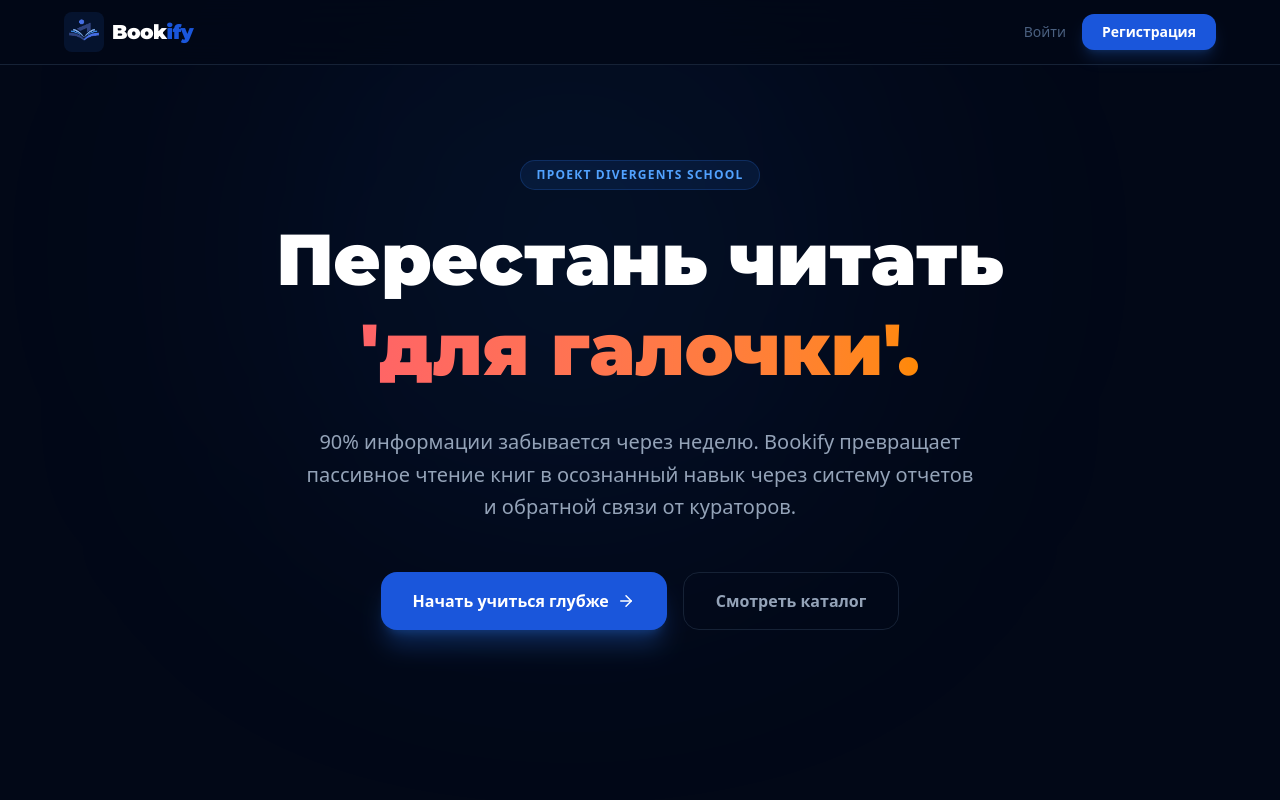
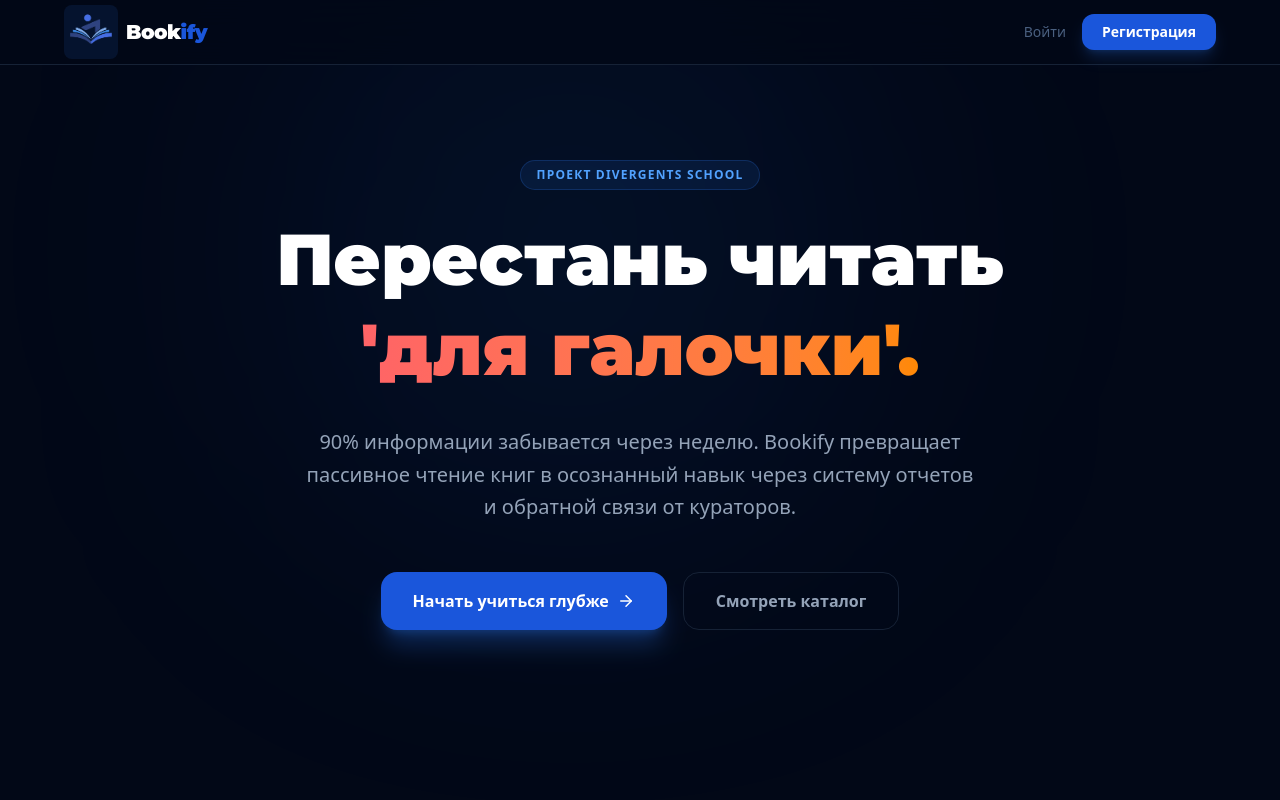
Before and after one commit to Magzhan2010/Bookify, a Next.js app: page / in a window 1280 px wide. Shown: the top 800 px of the page. Built offline with nearby package versions, Linux system fonts and the light colour scheme.

Commit message:
Add the logo to landing page

```diff
--- a/app/library/page.jsx
+++ b/app/library/page.jsx
@@ -171,17 +171,15 @@ const Library = () => {
             <SkeletonGrid />
           ) : filtered.length > 0 ? (
             <>
-              {/* КОМПОНЕНТ КНИГ */}
               <Books books={filtered} myFinishedId={myFinishedId} myReadingId={myReadingId} />
 
-              {/* ВОТ ОН - НЕВИДИМЫЙ РАДАР В САМОМ НИЗУ! */}
               <div ref={observerRef} className="h-10 w-full flex justify-center items-center mt-10">
                 {page > 1 && hasMore && (
                   <div className="w-8 h-8 border-4 border-blue-500/30 border-t-blue-500 rounded-full animate-spin"></div>
                 )}
               </div>
 
-              {/* СООБЩЕНИЕ КОНЦА СПИСКА */}
+
               {!hasMore && books.length > 0 && (
                 <p className="text-center text-[#4a6080] py-10 text-sm">Вы достигли конца списка 📚</p>
               )}
--- a/app/page.js
+++ b/app/page.js
@@ -29,10 +29,9 @@ export default function LandingPage() {
       {/* 1. NAV */}
       <nav className="fixed top-0 w-full z-50 bg-[#020817]/80 backdrop-blur-xl border-b border-[#162236]">
         <div className="max-w-[1200px] mx-auto px-6 h-16 flex items-center justify-between">
-          {/* ДОБАВЛЕНО ЛОГО */}
           <Link href="/" className="flex items-center gap-2">
             <div className="relative overflow-hidden rounded-lg bg-blue-500/10 p-0.5">
-              <Image src="/lb_logo.png" width={36} height={36} alt="Bookify" className="object-contain" />
+              <Image src="/lb_logo.png" width={50} height={50} alt="Bookify" className="object-contain" />
             </div>
             <h1 className="font-black text-xl tracking-tight">
               Book<span className="text-[#1a56db]">ify</span>
@@ -120,7 +119,6 @@ export default function LandingPage() {
         </div>
       </section>
 
-      {/* 4. РЕШЕНИЕ (Как это работает) */}
       <section className="py-20 px-6 relative z-10">
         <div className="max-w-[1000px] mx-auto text-center mb-16">
           <motion.h2
@@ -173,7 +171,6 @@ export default function LandingPage() {
         </motion.div>
       </section>
 
-      {/* 5. НОВАЯ СЕКЦИЯ: Почему не просто Google Диск */}
       <section className="py-24 px-6 relative z-10">
         <div className="max-w-[1000px] mx-auto">
           <motion.div
@@ -287,6 +284,7 @@ export default function LandingPage() {
           <p className="text-[#4a6080] text-sm">
             © 2026 Bookify. Divergents Leadership School.
           </p>
+          <img src="/lb_logo.png" alt="dls-library logo" width={50} height={50}/>
           <p className="text-xs text-[#25334a] font-medium tracking-wide">
             Designed & Developed with 💻 by <span className="text-[#4a6080] hover:text-white transition cursor-pointer">Magzhan</span>
           </p>
```
Also changed, not shown: 1 other file (tests, documents, lock files or other folders).
